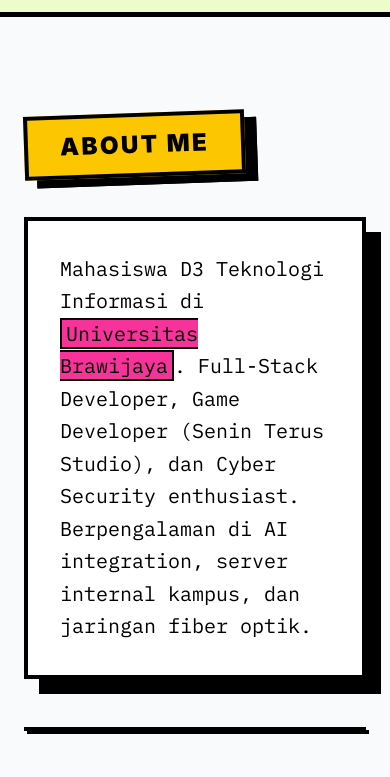
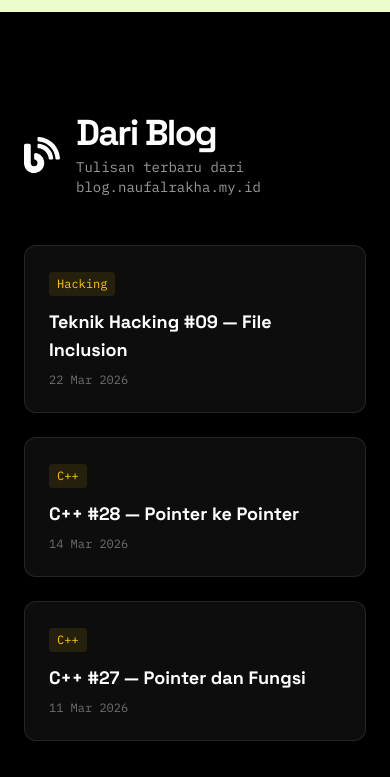
Before and after one commit to sternnaufal/sternnaufal.github.io, a React (Vite) app: page / in a window 390 px wide. Shown: the part 7320-8097 px from the top of the page. Built offline with nearby package versions, Linux system fonts and the light colour scheme.

Commit message:
blog sectuons

```diff
--- a/src/App.jsx
+++ b/src/App.jsx
@@ -12,6 +12,7 @@ import Contact from './components/Contact'
 import Footer from './components/Footer'
 import LoadingScreen from './components/LoadingScreen'
 import KeepsimpleDemo from './components/KeepsimpleDemo'
+import Blog from './components/Blog'
 
 function Home() {
   return (
@@ -19,6 +20,7 @@ function Home() {
       <Hero />
       <Projects />
       <Games />
+      <Blog />
       <About />
       <Contact />
     </main>
--- /dev/null
+++ b/src/components/Blog.jsx
@@ -0,0 +1,72 @@
+import { FaArrowRight, FaBlog } from 'react-icons/fa'
+
+const posts = [
+  {
+    title: "Teknik Hacking #09 — File Inclusion",
+    url: "https://blog.naufalrakha.my.id/2026/03/teknik-hacking-09-file-inclusion.html",
+    date: "22 Mar 2026",
+    category: "Hacking",
+  },
+  {
+    title: "C++ #28 — Pointer ke Pointer",
+    url: "https://blog.naufalrakha.my.id/2026/03/c-28-pointer-ke-pointer.html",
+    date: "14 Mar 2026",
+    category: "C++",
+  },
+  {
+    title: "C++ #27 — Pointer dan Fungsi",
+    url: "https://blog.naufalrakha.my.id/2026/03/c-27-pointer-dan-fungsi.html",
+    date: "11 Mar 2026",
+    category: "C++",
+  },
+]
+
+function Blog() {
+  return (
+    <section id="blog" className="py-24 px-6 bg-black text-white">
+      <div className="max-w-6xl mx-auto">
+        <div className="flex items-center gap-4 mb-12">
+          <span className="text-4xl"><FaBlog /></span>
+          <div>
+            <h2 className="font-space font-black text-4xl tracking-tighter">Dari Blog</h2>
+            <p className="font-mono text-sm opacity-60 mt-1">Tulisan terbaru dari blog.naufalrakha.my.id</p>
+          </div>
+        </div>
+
+        <div className="grid md:grid-cols-3 gap-6">
+          {posts.map((post, i) => (
+            <a
+              key={i}
+              href={post.url}
+              target="_blank"
+              rel="noopener noreferrer"
+              className="group block bg-white/5 border border-white/10 rounded-xl p-6 hover:bg-white/10 hover:border-yellow-400 transition-all duration-300"
+            >
+              <span className="inline-block text-xs font-mono text-yellow-400 bg-yellow-400/10 px-2 py-1 rounded mb-3">
+                {post.category}
+              </span>
+              <h3 className="font-space font-bold text-lg mb-2 group-hover:text-yellow-400 transition-colors">
+                {post.title}
+              </h3>
+              <p className="font-mono text-xs opacity-40">{post.date}</p>
+            </a>
+          ))}
+        </div>
+
+        <div className="mt-10 text-center">
+          <a
+            href="https://blog.naufalrakha.my.id"
+            target="_blank"
+            rel="noopener noreferrer"
+            className="inline-flex items-center gap-2 font-space font-bold text-sm px-6 py-3 border-2 border-yellow-400 text-yellow-400 rounded-lg hover:bg-yellow-400 hover:text-black transition-all group"
+          >
+            Lihat Semua Tulisan
+            <FaArrowRight className="group-hover:translate-x-1 transition-transform" />
+          </a>
+        </div>
+      </div>
+    </section>
+  )
+}
+
+export default Blog
--- a/src/components/Navbar.jsx
+++ b/src/components/Navbar.jsx
@@ -9,6 +9,7 @@ function Navbar({ darkMode, toggleDarkMode, activeSection }) {
     { href: '#about', label: 'About' },
     { href: '#projects', label: 'Projects' },
     { href: '#games', label: 'Games' },
+    { href: '#blog', label: 'Blog' },
     { href: '#contact', label: 'Contact' },
   ]
 
```
